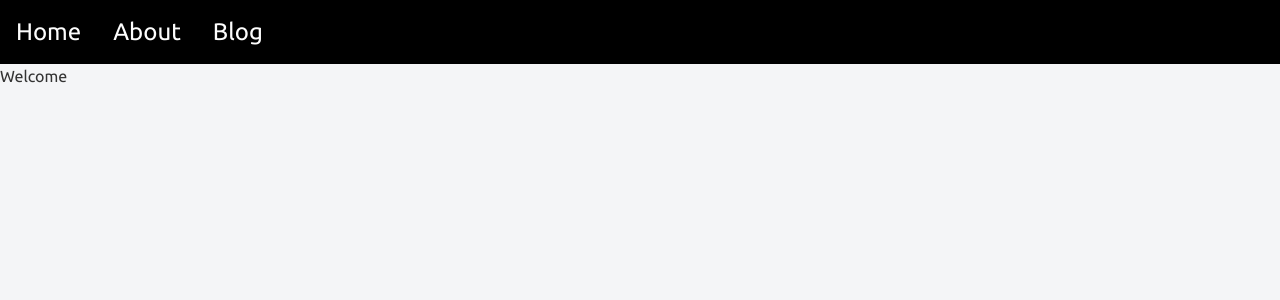
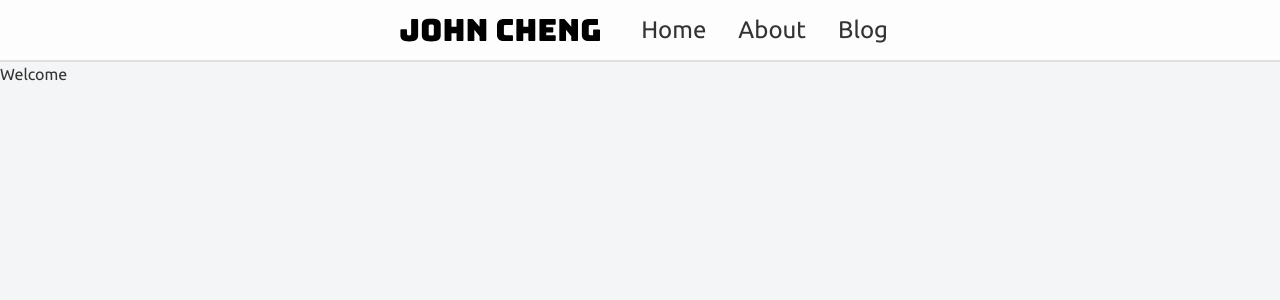
Before and after one commit to john-nhoj/johncheng, a Next.js app: page / in a window 1280 px wide. Shown: the top 300 px of the page. Built offline with nearby package versions, Linux system fonts and the light colour scheme.

Commit message:
Add responsive header items

```diff
--- a/src/components/Header/Header.tsx
+++ b/src/components/Header/Header.tsx
@@ -1,20 +1,84 @@
-import React from 'react';
-
+import React, { useState } from 'react';
+import Image from 'next/image';
+import classNames from 'classnames';
 type HeaderLinkProps = {
   label: string;
   link: string;
+  className?: string;
 };
 
-const HeaderLink = ({ label, link }: HeaderLinkProps) => (
-  <a href={link} className="p-4 h-full text-2xl font-ubuntu">
+const HeaderLink = ({ label, link, className }: HeaderLinkProps) => (
+  <a
+    href={link}
+    className={classNames(
+      className,
+      'flex',
+      'items-center',
+      'first:ml-0',
+      'ml-8',
+      'header-link'
+    )}
+  >
     {label}
   </a>
 );
 
-export const Header = () => (
-  <header className="bg-black text-white flex flex-wrap">
-    <HeaderLink label="Home" link="/" />
-    <HeaderLink label="About" link="/about" />
-    <HeaderLink label="Blog" link="/blog" />
-  </header>
-);
+export const Header = () => {
+  const [menuOpen, toggleMenu] = useState(false);
+
+  return (
+    <header
+      className={classNames(
+        'bg-white',
+        'sm:px-20',
+        'md:px-40',
+        'xl:px-96',
+        'flex',
+        'flex-col',
+        'md:flex-row',
+        'border-solid',
+        'border-b-2',
+        'border-border'
+      )}
+    >
+      <div className="flex justify-between">
+        <a
+          href="/"
+          className={classNames('flex', 'items-center', 'p-2', 'md:p-4')}
+        >
+          <Image src="/logo.svg" alt="Website logo" width={200} height={28} />
+        </a>
+        <button
+          className="flex items-center p-2 md:hidden"
+          onClick={() => toggleMenu(!menuOpen)}
+        >
+          <Image
+            src="/menu.svg"
+            alt="Menu toggle"
+            width={25}
+            height={25}
+            className="md:hidden"
+          />
+        </button>
+      </div>
+      <div
+        className={classNames(
+          'flex',
+          'md:flex',
+          'flex-1',
+          'items-center',
+          'flex-row',
+          'justify-end',
+          'p-2',
+          {
+            hidden: !menuOpen,
+          }
+        )}
+      >
+        <HeaderLink label="Home" link="/" />
+        <HeaderLink label="About" link="/about" />
+        <HeaderLink label="Blog" link="/blog" />
+      </div>
+    </header>
+  );
+};
```
